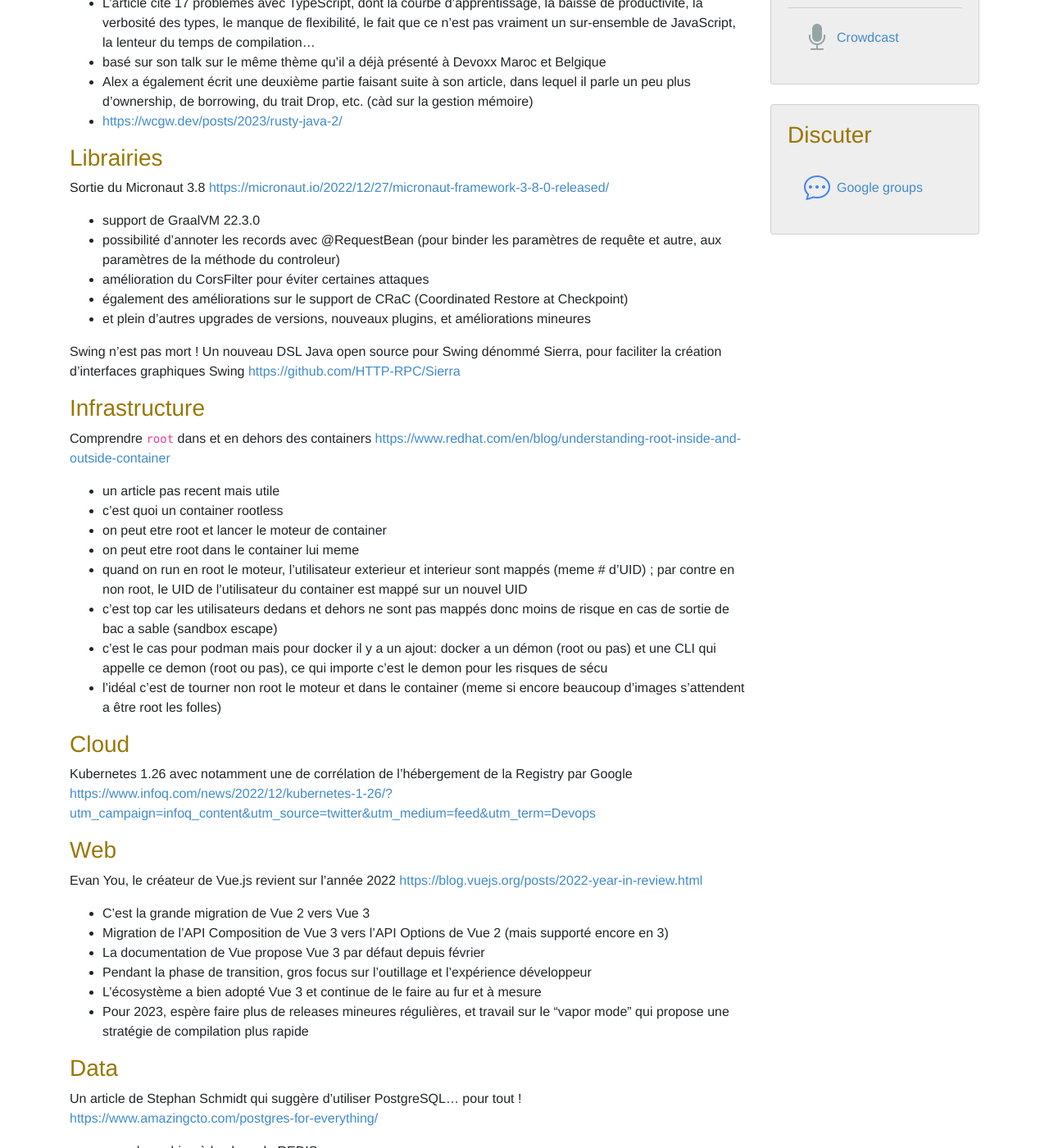
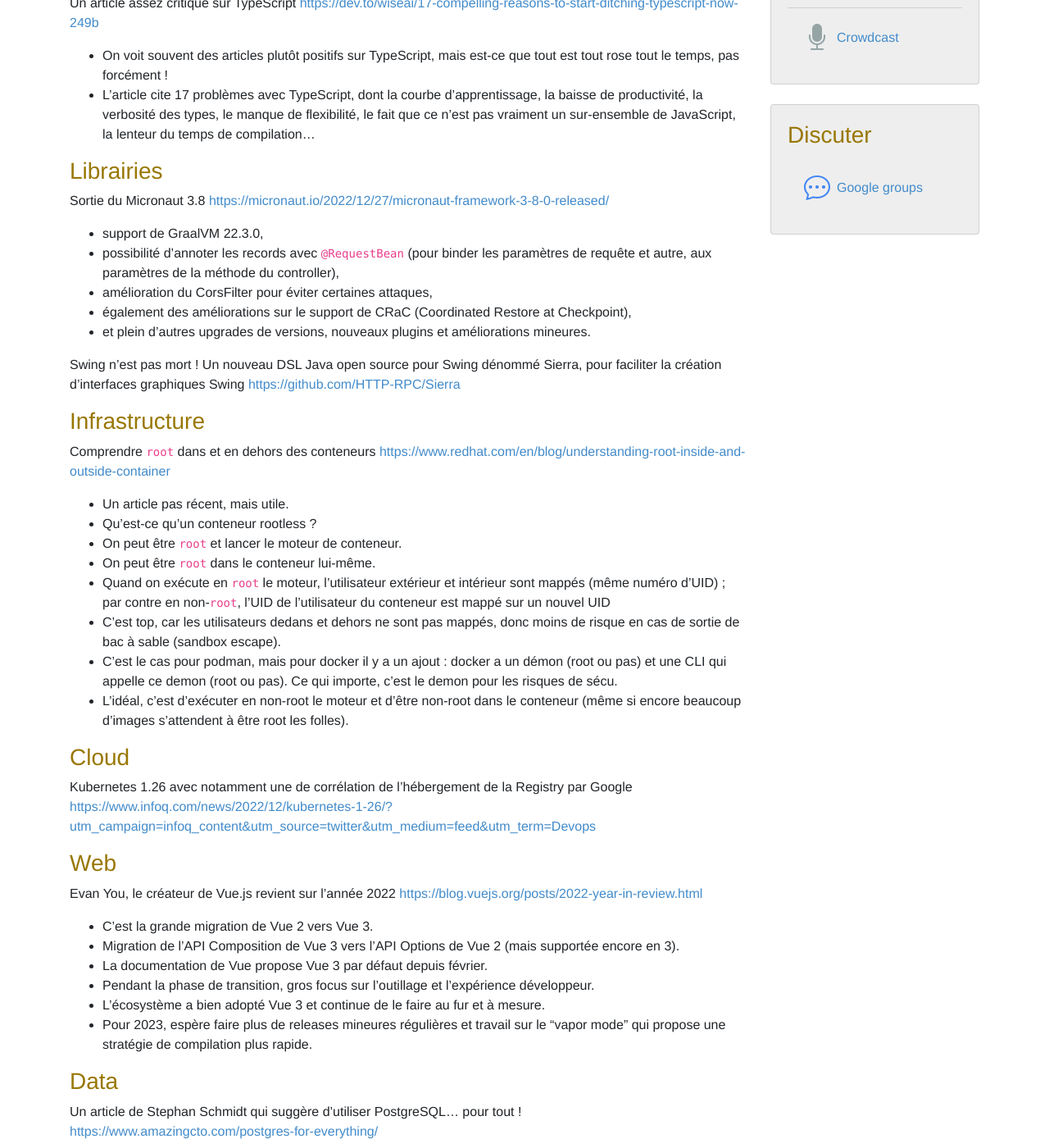
Before and after one commit to lescastcodeurs/lescastcodeurs.com, a Jekyll site: the page built from _posts/2023-01-14-lcc-290-mettre-tes-lunettes-dans-ta-base-de-donnees.md, in a window 1280 px wide and 1400 px high, scrolled down 870 px. Shown: the whole window at 82% size. Built offline with Jekyll 4.4.1, drawn with Linux system fonts in a browser that asks for light colours; some of the changed text lies outside the part shown.

Commit message:
Correction d'une typo sur 2023-01-14-lcc-290-mettre-tes-lunettes-dans-ta-base-de-donnees.md

```diff
--- a/_posts/2023-01-14-lcc-290-mettre-tes-lunettes-dans-ta-base-de-donnees.md
+++ b/_posts/2023-01-14-lcc-290-mettre-tes-lunettes-dans-ta-base-de-donnees.md
@@ -9,7 +9,7 @@ tweet: Mettre tes lunettes dans ta base de données #graalvm #openjdk #rust #web
 # tweet size: 91-93 -> 99-101 #######################################################################
 ---
 Guillaume et Arnaud discutent de tech en cette nouvelle année 2023.
-GraalVM dans OpenJDK, Rust, Webassembly, containers. postgres, ChatGPT, le rôle de l'architecte et la ribambelle de rétrospective 2022.
+GraalVM dans OpenJDK, Rust, Webassembly, containers. postgres, ChatGPT, le rôle de l’architecte et la ribambelle de rétrospective 2022.
 
 Enregistré le 13 janvier 2023
 
@@ -27,135 +27,119 @@ OpenJDK propose projet Galahad : pour fusionner dans OpenJDK certaines parties d
 Alex Snaps partage un article sur Rust pour le développeur Java
 [https://wcgw.dev/posts/2023/rusty-java-intro/](https://wcgw.dev/posts/2023/rusty-java-intro/)
 
+- Basé sur son talk sur le même thème qu’il a déjà présenté à Devoxx Maroc et Belgique.
+- Alex a également écrit une deuxième partie faisant suite à son article, dans lequel il parle un peu plus d’ownership, de borrowing, du trait Drop, etc. (c.-à-d. sur la gestion mémoire).
+- [https://wcgw.dev/posts/2023/rusty-java-2/](https://wcgw.dev/posts/2023/rusty-java-2/)
+
 Google a sorti sa formation interne sur Rust en libre accès
-[https://google.github.io/comprehensive-rcust/](https://google.github.io/comprehensive-rust/)
-
+[https://google.github.io/comprehensive-rust/](https://google.github.io/comprehensive-rust/)
 
 Paul King du projet Apache Groovy partage sa rétrospective de l’année 2022
 [https://blogs.apache.org/groovy/entry/apache-groovy-2022-year-in](https://blogs.apache.org/groovy/entry/apache-groovy-2022-year-in)
 
-
-Webassembly pour le developpeur Java [https://www.javaadvent.com/2022/12/webassembly-for-the-java-geek.html](https://www.javaadvent.com/2022/12/webassembly-for-the-java-geek.html)
-
+Webassembly pour le développeur Java [https://www.javaadvent.com/2022/12/webassembly-for-the-java-geek.html](https://www.javaadvent.com/2022/12/webassembly-for-the-java-geek.html)
 
 Un article assez critique sur TypeScript
 [https://dev.to/wiseai/17-compelling-reasons-to-start-ditching-typescript-now-249b](https://dev.to/wiseai/17-compelling-reasons-to-start-ditching-typescript-now-249b)
 
-- On voit souvent des articles plutôt positif sur TypeScript, mais est-ce que tout est tout rose tout le temps, pas forcément !
+- On voit souvent des articles plutôt positifs sur TypeScript, mais est-ce que tout est tout rose tout le temps, pas forcément !
 - L’article cite 17 problèmes avec TypeScript, dont la courbe d’apprentissage, la baisse de productivité, la verbosité des types, le manque de flexibilité, le fait que ce n’est pas vraiment un sur-ensemble de JavaScript, la lenteur du temps de compilation...
-- basé sur son talk sur le même thème qu’il a déjà présenté à Devoxx Maroc et Belgique
-- Alex a également écrit une deuxième partie faisant suite à son article, dans lequel il parle un peu plus d’ownership, de borrowing, du trait Drop, etc. (càd sur la gestion mémoire)
-- [https://wcgw.dev/posts/2023/rusty-java-2/](https://wcgw.dev/posts/2023/rusty-java-2/)
-
 
 ### Librairies
 
 Sortie du Micronaut 3.8
 [https://micronaut.io/2022/12/27/micronaut-framework-3-8-0-released/](https://micronaut.io/2022/12/27/micronaut-framework-3-8-0-released/)
 
-- support de GraalVM 22.3.0
-- possibilité d’annoter les records avec @RequestBean (pour binder les paramètres de requête et autre, aux paramètres de la méthode du controleur)
-- amélioration du CorsFilter pour éviter certaines attaques
-- également des améliorations sur le support de CRaC (Coordinated Restore at Checkpoint)
-- et plein d’autres upgrades de versions, nouveaux plugins, et améliorations mineures
+- support de GraalVM 22.3.0,
+- possibilité d’annoter les records avec `@RequestBean` (pour binder les paramètres de requête et autre, aux paramètres de la méthode du controller),
+- amélioration du CorsFilter pour éviter certaines attaques,
+- également des améliorations sur le support de CRaC (Coordinated Restore at Checkpoint),
+- et plein d’autres upgrades de versions, nouveaux plugins et améliorations mineures.
 
 Swing n’est pas mort ! Un nouveau DSL Java open source pour Swing dénommé Sierra, pour faciliter la création d’interfaces graphiques Swing
 [https://github.com/HTTP-RPC/Sierra](https://github.com/HTTP-RPC/Sierra)
 
-
-
 ### Infrastructure
 
-Comprendre `root` dans et en dehors des containers [https://www.redhat.com/en/blog/understanding-root-inside-and-outside-container](https://www.redhat.com/en/blog/understanding-root-inside-and-outside-container)
+Comprendre `root` dans et en dehors des conteneurs [https://www.redhat.com/en/blog/understanding-root-inside-and-outside-container](https://www.redhat.com/en/blog/understanding-root-inside-and-outside-container)
 
-- un article pas recent mais utile
-- c'est quoi un container rootless
-- on peut etre root et lancer le moteur de container
-- on peut etre root dans le container lui meme
-- quand on run en root le moteur, l'utilisateur exterieur et interieur sont mappés (meme # d'UID) ; par contre en non root, le UID de l'utilisateur du container est mappé sur un nouvel UID
-- c'est top car les utilisateurs dedans et dehors ne sont pas mappés donc moins de risque en cas de sortie de bac a sable (sandbox escape)
-- c'est le cas pour podman mais pour docker il y a un ajout: docker a un démon (root ou pas) et une CLI qui appelle ce demon (root ou pas), ce qui importe c'est le demon pour les risques de sécu
-- l'idéal c'est de tourner non root le moteur et dans le container (meme si encore beaucoup d'images s'attendent a être root les folles)
-
+- Un article pas récent, mais utile.
+- Qu’est-ce qu’un conteneur rootless ?
+- On peut être `root` et lancer le moteur de conteneur.
+- On peut être `root` dans le conteneur lui-même.
+- Quand on exécute en `root` le moteur, l’utilisateur extérieur et intérieur sont mappés (même numéro d’UID) ; par contre en non-`root`, l’UID de l’utilisateur du conteneur est mappé sur un nouvel UID
+- C’est top, car les utilisateurs dedans et dehors ne sont pas mappés, donc moins de risque en cas de sortie de bac à sable (sandbox escape).
+- C’est le cas pour podman, mais pour docker il y a un ajout : docker a un démon (root ou pas) et une CLI qui appelle ce demon (root ou pas). Ce qui importe, c’est le demon pour les risques de sécu.
+- L’idéal, c’est d’exécuter en non-root le moteur et d’être non-root dans le conteneur (même si encore beaucoup d’images s’attendent à être root les folles).
 
 ### Cloud
 
 Kubernetes 1.26 avec notamment une de corrélation de l’hébergement de la Registry par Google [https://www.infoq.com/news/2022/12/kubernetes-1-26/?utm_campaign=infoq_content&amp;utm_source=twitter&amp;utm_medium=feed&amp;utm_term=Devops](https://www.infoq.com/news/2022/12/kubernetes-1-26/?utm_campaign=infoq_content&amp;utm_source=twitter&amp;utm_medium=feed&amp;utm_term=Devops)
-
-
 
 ### Web
 
 Evan You, le créateur de Vue.js revient sur l’année 2022
 [https://blog.vuejs.org/posts/2022-year-in-review.html](https://blog.vuejs.org/posts/2022-year-in-review.html)
 
-- C’est la grande migration de Vue 2 vers Vue 3
-- Migration de l’API Composition de Vue 3 vers l’API Options de Vue 2 (mais supporté encore en 3)
-- La documentation de Vue propose Vue 3 par défaut depuis février
-- Pendant la phase de transition, gros focus sur l’outillage et l’expérience développeur
-- L’écosystème a bien adopté Vue 3 et continue de le faire au fur et à mesure
-- Pour 2023, espère faire plus de releases mineures régulières, et travail sur le “vapor mode” qui propose une stratégie de compilation  plus rapide
-
+- C’est la grande migration de Vue 2 vers Vue 3.
+- Migration de l’API Composition de Vue 3 vers l’API Options de Vue 2 (mais supportée encore en 3).
+- La documentation de Vue propose Vue 3 par défaut depuis février.
+- Pendant la phase de transition, gros focus sur l’outillage et l’expérience développeur.
+- L’écosystème a bien adopté Vue 3 et continue de le faire au fur et à mesure.
+- Pour 2023, espère faire plus de releases mineures régulières et travail sur le “vapor mode” qui propose une stratégie de compilation plus rapide.
 
 ### Data
 
 Un article de Stephan Schmidt qui suggère d’utiliser PostgreSQL... pour tout !
 [https://www.amazingcto.com/postgres-for-everything/](https://www.amazingcto.com/postgres-for-everything/)
 
-- pour du caching à la place de REDIS
-- comme une queue de messages
-- pour stocker des documents JSON au lieu de MongoDB
-- pour faire des requêtes géo-spatiales
-- pour le full-text search à la place d’ElasticSearch
-- pour générer du JSON directement en base
-- comme stockage / adaptateur pour GraphQL ou pour Timescale (base de données time-series)
-
+- pour du caching à la place de REDIS,
+- comme une queue de messages,
+- pour stocker des documents JSON au lieu de MongoDB,
+- pour faire des requêtes géo-spatiales,
+- pour le full-text search à la place d’ElasticSearch,
+- pour générer du JSON directement en base,
+- comme stockage / adaptateur pour GraphQL ou pour Timescale (base de données time-series).
 
 ### Outillage
 
 ChatGPT en action sur le design d’un nouveau langage de programmation [https://judehunter.dev/blog/chatgpt-helped-me-design-a-brand-new-programming-language](https://judehunter.dev/blog/chatgpt-helped-me-design-a-brand-new-programming-language)
 
-
 ChatGPT, on lui attribue plus de magie qu’il n’en a [https://arxiv.org/pdf/2212.03551.pdf](https://arxiv.org/pdf/2212.03551.pdf)
 
-
-Github rajoute le scan des secrets dans vos répos publics aussi
+Github rajoute le scan des secrets dans vos repos publics aussi
 [https://github.blog/2022-12-15-leaked-a-secret-check-your-github-alerts-for-free/](https://github.blog/2022-12-15-leaked-a-secret-check-your-github-alerts-for-free/)
 
-- ce n’est plus seulement pour les organisations des entreprises
-- aussi accessible pour les répos publics
-- permet d’éviter de leaker des clés d’API et autre
+- ça n’est plus seulement pour les organisations des entreprises,
+- aussi accessible pour les repos publics,
+- permet d’éviter de leaker des clés d’API et autre.
 
 Les nouveautés de Java sur Visual Studio Code
 [https://foojay.io/today/java-on-visual-studio-code-update-december-2022/](https://foojay.io/today/java-on-visual-studio-code-update-december-2022/)
 
-- amélioration visuelles pour les extensions Spring Boot et aussi pour la visualisation de la mémoire utilisée
-- complétion “post-fix” comme dans IntelliJ
-- plus de raccourcis pour générer du code
-- support de Lombok intégré
-- support de l’annotation processing de Gradle
-- meilleure visualisation des erreurs de build
-- 2 millions de développeurs utilisent Visual Studio Code pour Java
+- améliorations visuelles pour les extensions Spring Boot et aussi pour la visualisation de la mémoire utilisée,
+- complétion “post-fix” comme dans IntelliJ,
+- plus de raccourcis pour générer du code,
+- support de Lombok intégré,
+- support de l’annotation processing de Gradle,
+- meilleure visualisation des erreurs de build,
+- 2 millions de développeurs utilisent Visual Studio Code pour Java.
 
 Encore un guide pour sortir de Vi
 [https://thevaluable.dev/vim-advanced/](https://thevaluable.dev/vim-advanced/)
 
-
 Le client HTTP de IntelliJ peut maintenant être utilisé en ligne de commande et dans un environnement d’intégration continue
 [https://blog.jetbrains.com/idea/2022/12/http-client-cli-run-requests-and-tests-on-ci/](https://blog.jetbrains.com/idea/2022/12/http-client-cli-run-requests-and-tests-on-ci/)
 
-
-
 ### Architecture
 
-L'évolution du rôle de l'architecte [https://www.infoq.com/articles/architecture-architecting-role/](https://www.infoq.com/articles/architecture-architecting-role/)
-
+L’évolution du rôle de l’architecte [https://www.infoq.com/articles/architecture-architecting-role/](https://www.infoq.com/articles/architecture-architecting-role/)
 
 Le (très long) rapport des tendances 2023 par Didier Girard et Olivier Rafal
 [https://www.linkedin.com/pulse/rapport-tendances-2023-didier-girard/?trackingId=wu9pJ4wNQAOKjh11R2UyjA%3D%3D](https://www.linkedin.com/pulse/rapport-tendances-2023-didier-girard/?trackingId=wu9pJ4wNQAOKjh11R2UyjA%3D%3D)
 
-- un prisme tech/orga/culture pour préparer l’entreprise aux enjeux
-- un prisme produits/plateformes/data pour structurer notre approche d’un SI moderne.
+- un prisme tech/orga/culture pour préparer l’entreprise aux enjeux,
+- un prisme produits/plateformes/data pour structurer notre approche d’un SI moderne,
 - couvre des tonnes de sujets de l’intelligence artificielle, les données, le cloud, le web1/2/3, mais aussi l’organisation des équipes, les rôles, etc.
 
 ### Loi, société et organisation
@@ -210,7 +189,6 @@ par [Aurélie Vache](https://github.com/scraly) et contributeurs :
 - 12-13 octobre 2023 : [Volcamp 2023](https://www.volcamp.io/) - Clermont-Ferrand (France)
 - 6-7 décembre 2023 : [Open Source Experience](https://www.opensource-experience.com/) - Paris (France)
 
-
 ## Nous contacter
 
 Pour réagir à cet épisode, venez discuter sur le groupe Google <https://groups.google.com/group/lescastcodeurs>
```
Also changed, not shown: other parts of _posts/2023-01-14-lcc-290-mettre-tes-lunettes-dans-ta-base-de-donnees.md (+2 -7 lines).
